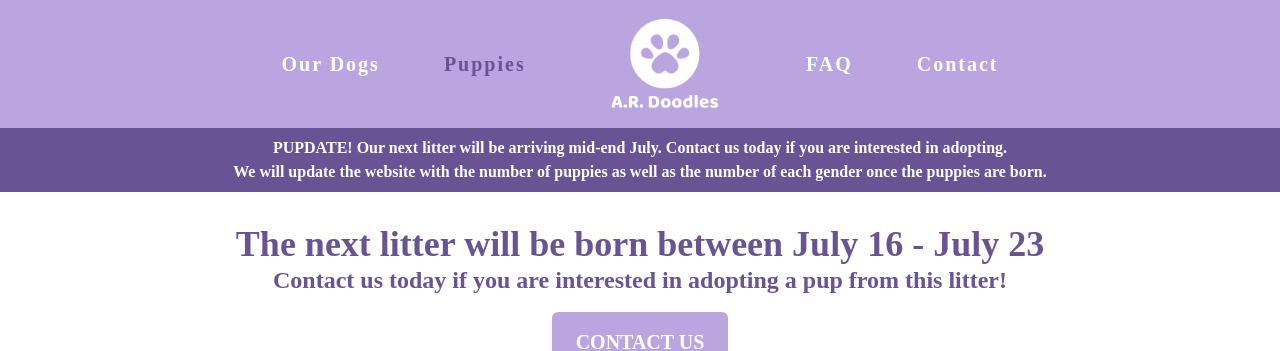
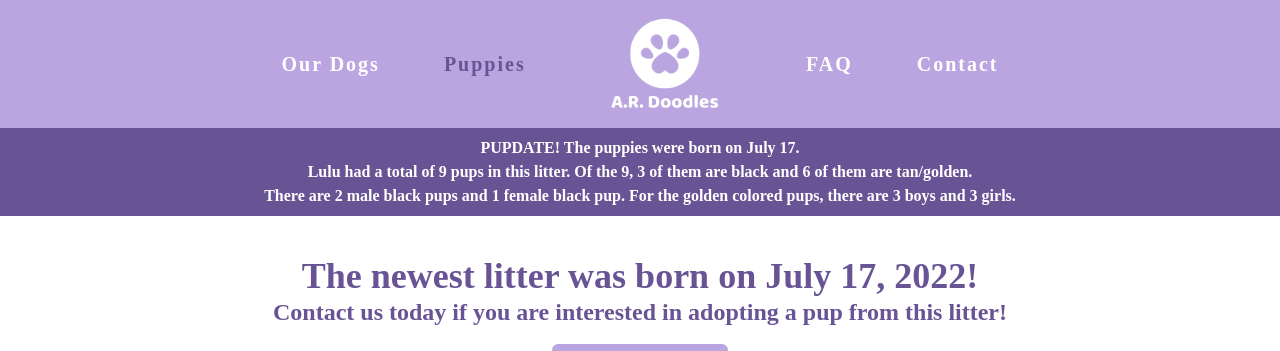
Before and after one commit to juliehockey30/AR-Doodles, a React (Create React App) app: page /puppies in a window 1280 px wide. Shown: the top 351 px of the page. Built offline with nearby package versions, Linux system fonts and the light colour scheme; a web font is replaced by a local one.

Commit message:
update pupdate

```diff
--- a/src/App.jsx
+++ b/src/App.jsx
@@ -14,7 +14,7 @@ const App = () => {
       <NavBar />
       <NavBarMobile />
       <Pupdate />
-      <div className="md:pt-56 pt-36">
+      <div className="md:pt-64 pt-36">
         <Routes>
           <Route path="/" element={<Home />} />
           <Route path="/puppies" element={<Puppies />} />
--- a/src/components/Contact.jsx
+++ b/src/components/Contact.jsx
@@ -85,7 +85,7 @@ const Contact = () => {
   }
 
   return (
-    <div className="md:pb-16 pb-32">
+    <div className="md:pb-16 pb-48">
       <p className="text-4xl text-darkPurple font-black text-center">
         Contact Us
       </p>
--- a/src/components/Dogs.jsx
+++ b/src/components/Dogs.jsx
@@ -6,7 +6,7 @@ import LunaAndLumi from '../assets/LunaAndLumi.jpg'
 
 const Dogs = () => {
   return (
-    <div className="md:pb-16 pb-32">
+    <div className="md:pb-16 pb-48">
       <p className="text-4xl text-darkPurple font-black text-center">
         Meet the PAWrents
       </p>
--- a/src/components/FAQ.jsx
+++ b/src/components/FAQ.jsx
@@ -8,7 +8,7 @@ const Answer = ({ text }) => {
 
 const FAQ = () => {
   return (
-    <div className="md:pb-16 pb-32">
+    <div className="md:pb-16 pb-48">
       <p className="text-4xl text-darkPurple font-black text-center">
         Questions?
       </p>
--- a/src/components/Pupdate.jsx
+++ b/src/components/Pupdate.jsx
@@ -1,13 +1,14 @@
 const Pupdate = () => {
   return (
     <div className="bg-darkPurple z-20 w-full fixed justify-center items-center mt-32 text-white md:py-2 font-black text-center bottom-0 p-4 md:bottom-unset">
+      <p>PUPDATE! The puppies were born on July 17.</p>
       <p>
-        PUPDATE! Our next litter will be arriving mid-end July. Contact us today
-        if you are interested in adopting.
+        Lulu had a total of 9 pups in this litter. Of the 9, 3 of them are black
+        and 6 of them are tan/golden.
       </p>
       <p>
-        We will update the website with the number of puppies as well as the
-        number of each gender once the puppies are born.
+        There are 2 male black pups and 1 female black pup. For the golden
+        colored pups, there are 3 boys and 3 girls.
       </p>
     </div>
   )
--- a/src/components/Puppies.jsx
+++ b/src/components/Puppies.jsx
@@ -12,9 +12,9 @@ const Puppies = () => {
   )
 
   return (
-    <div className="pb-16 flex flex-col items-center">
+    <div className="pb-32 flex flex-col items-center">
       <p className="text-4xl text-darkPurple font-black text-center">
-        The next litter will be born between July 16 - July 23
+        The newest litter was born on July 17, 2022!
       </p>
       <p className="text-2xl text-darkPurple font-black text-center">
         Contact us today if you are interested in adopting a pup from this
```
